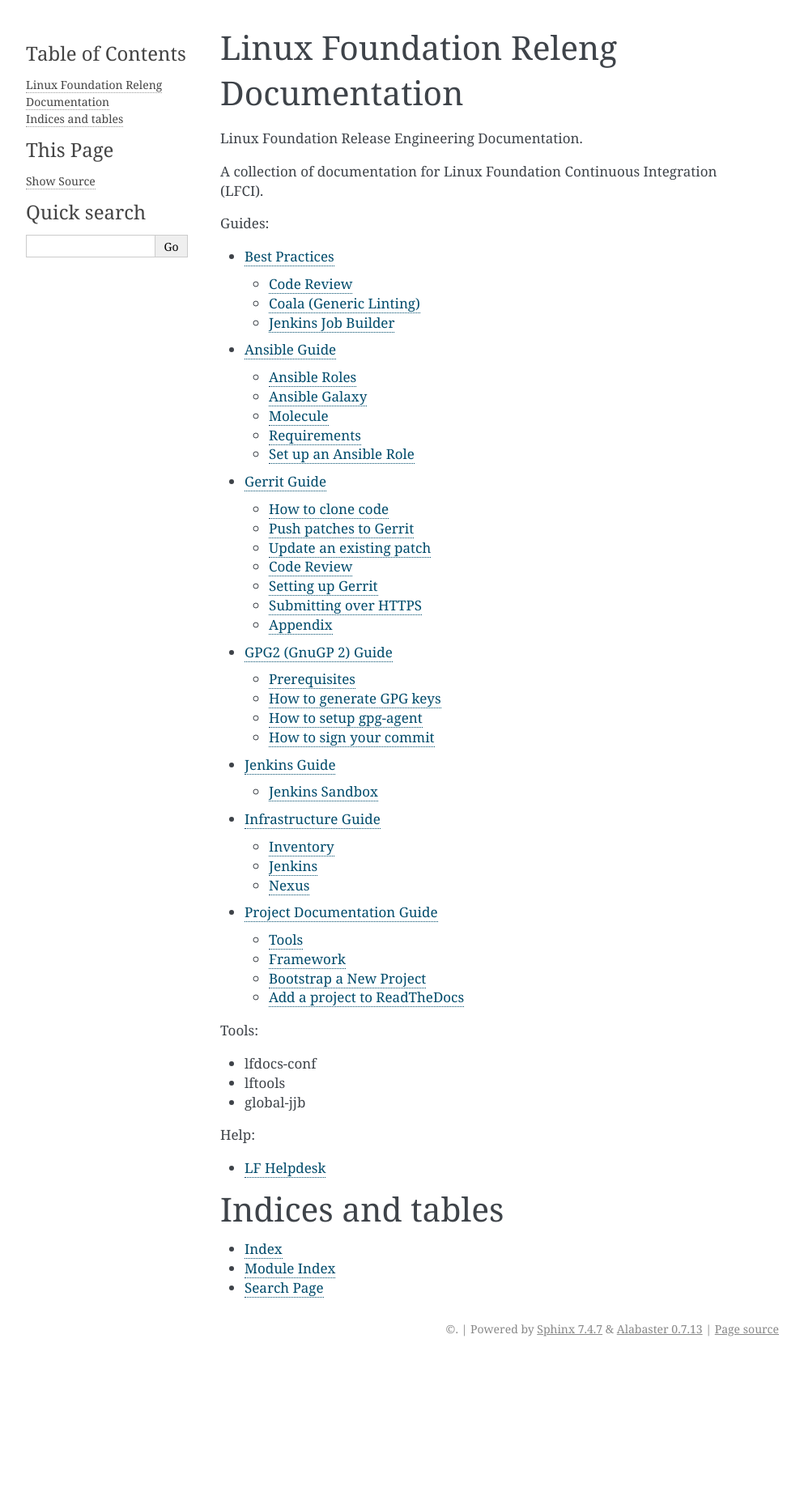
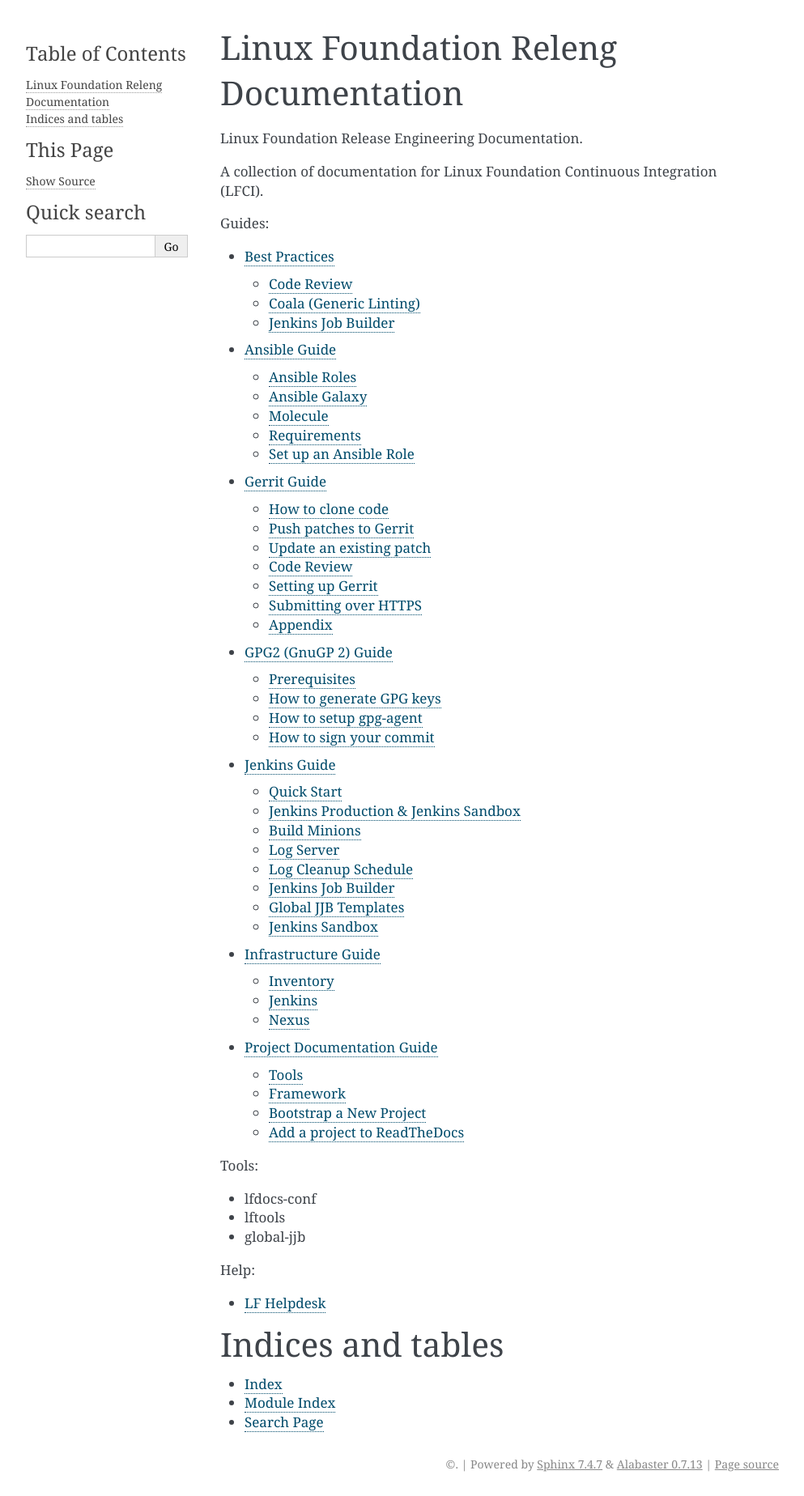
Before and after one commit to lfit/releng-docs, a Sphinx documentation site: the page built from docs/index.rst, in a window 1280 px wide. Shown: the whole page at 81% size, without its empty margins (148-1141 px from the left). Built offline with Sphinx 7.4.7, drawn with Linux system fonts in a browser that asks for light colours; before the commit the page ends 1681 px from its top, so only the background shows below that.

Commit message:
Add placeholder text for Jenkins sections
Placeholder text for each section as defined in RELENG-510.

Change-Id: I881c254d5f2650b42a677a06a07043c91016bf92
Signed-off-by: Thanh Ha <thanh.ha@linuxfoundation.org>

```diff
--- a/docs/jenkins.rst
+++ b/docs/jenkins.rst
@@ -3,6 +3,42 @@
 #############
 Jenkins Guide
 #############
+
+Quick Start
+===========
+
+.. todo:: RELENG-546
+
+Jenkins Production & Jenkins Sandbox
+====================================
+
+.. todo:: RELENG-547
+
+Build Minions
+=============
+
+.. todo:: RELENG-548
+
+Log Server
+==========
+
+.. todo:: RELENG-549
+
+Log Cleanup Schedule
+====================
+
+.. todo:: RELENG-550
+
+Jenkins Job Builder
+===================
+
+.. todo:: RELENG-551
+
+Global JJB Templates
+====================
+
+.. todo:: RELENG-552
+
 
 Jenkins Sandbox
 ===============
```
